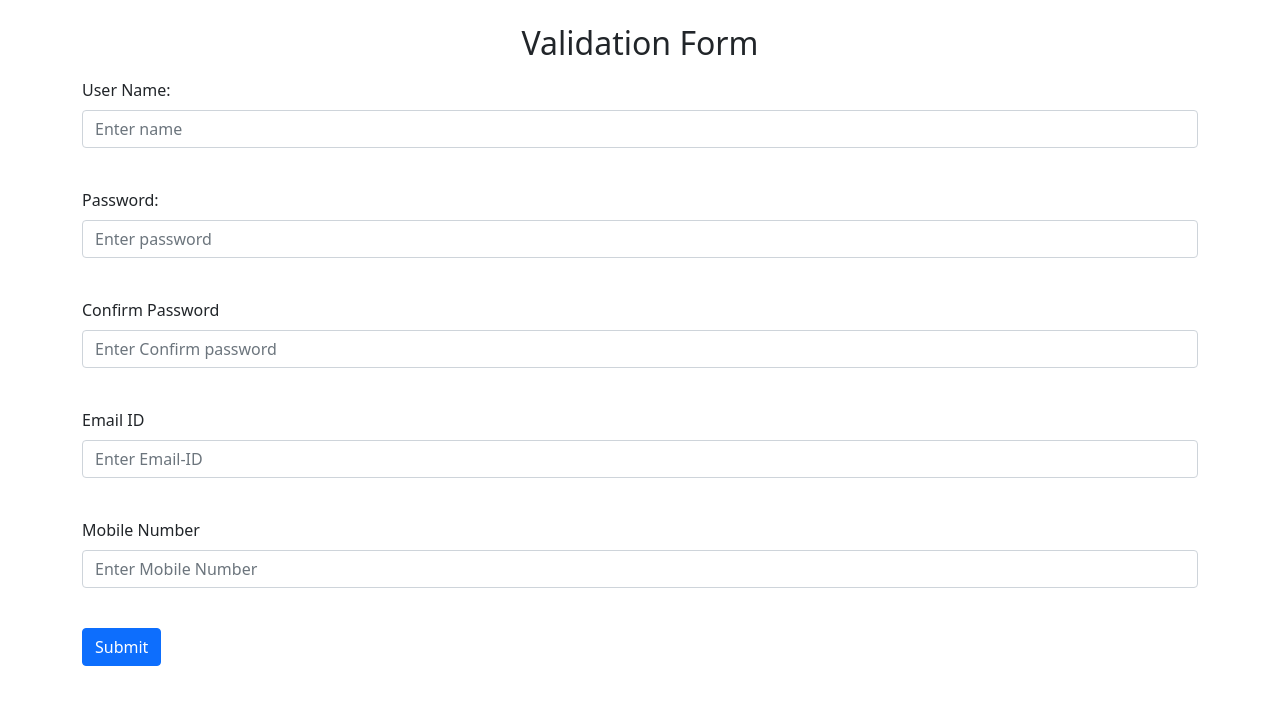
After one commit to joincodecamp/tanyaCoder, a web app: file form validation form/forrm.html in a window 1280 px wide. The commit adds this page. Shown: the top 705 px of the page. Run offline with its HTML, style and script files only (its server is not run), Linux system fonts and the light colour scheme.

Commit message:
formValidaton

```diff
--- a/bootstrap/pages/web.html
+++ b/bootstrap/pages/web.html
@@ -1,3 +1,4 @@
+
 <!DOCTYPE html>
 <html lang="en">
   <head>
@@ -85,7 +86,8 @@
           </div>
         </div>
         </div>
-      <div class="svg-border-rounded text-white">                                                                                                                    <svg xmlns="http://www.w3.org/2000/svg" viewBox="0 0 144.54 17.34" preserveAspectRatio="none" fill="currentColor"><path d="M144.54,17.34H0V0H144.54ZM0,0S32.36,17.34,72.27,17.34,144.54,0,144.54,0"></path></svg>
+      <div class="svg-border-rounded text-white">
+                  <svg xmlns="http://www.w3.org/2000/svg" viewBox="0 0 144.54 17.34" preserveAspectRatio="none" fill="currentColor"><path d="M144.54,17.34H0V0H144.54ZM0,0S32.36,17.34,72.27,17.34,144.54,0,144.54,0"></path></svg>
                         </div>
     </section>
 
--- /dev/null
+++ b/form validation form/form.js
@@ -0,0 +1,73 @@
+const usercheck = /^[A-Za-z. ]{3,30}$/;
+
+const passw = /^(?=.*\d)(?=.*[a-z])(?=.*[A-Z]).{6,20}$/;
+const emailRegex =
+/^[a-z0-9._%+-]+@[a-z0-9.-]+\.[a-z]{2,4}$/;
+const mobileno = /^[789][0-9]{9}$/;
+
+
+
+
+function submitfunction() {
+    var user = document.getElementById('name1').value;
+    if (usercheck.test(user)) {
+        document.getElementById('usererror').innerHTML = " ";
+    }
+    else {
+        document.getElementById('usererror').innerHTML = "** Username is Invalid";
+
+     }
+     // alert(user)
+
+
+
+
+    var password = document.getElementById('password').value;
+        if (passw.test(password)) {
+        document.getElementById('passworderror').innerHTML = " ";
+    }
+    else {
+        document.getElementById('passworderror').innerHTML = "** Password is Invalid";
+    }
+    //    alert(password)
+
+
+
+    var confirm = document.getElementById('Confirm').value;
+    if (password === confirm) {
+    document.getElementById('confirmerror').innerHTML = " ";
+}
+else {
+    document.getElementById('confirmerror').innerHTML = "**  confirm Password is Invalid";
+}
+    // alert(confirm)
+
+
+
+    var email = document.getElementById('email').value;
+    console.log("eamil: ", email)
+    if (emailRegex.test(email)) {
+        console.log("email valid")
+        document.getElementById('emailerror').innerHTML = " ";
+    }
+    else {
+        console.log('invalid email')
+        document.getElementById('emailerror').innerHTML = "** Email is Invalid";
+
+    }
+    // alert(email)
+
+
+
+
+    var mobile = document.getElementById('mobile').value;
+    console.log(mobile)
+    if (mobileno.test(mobile)) {
+        document.getElementById('mobileerror').innerHTML = " ";
+    }
+    else {
+        document.getElementById('mobileerror').innerHTML = "** Mobile number is Invalid";
+    }
+    // alert(mobile)
+
+}
--- /dev/null
+++ b/form validation form/forrm.html
@@ -0,0 +1,65 @@
+<!DOCTYPE html>
+<html lang="en">
+<head>
+    <meta charset="UTF-8">
+    <meta http-equiv="X-UA-Compatible" content="IE=edge">
+    <meta name="viewport" content="width=device-width, initial-scale=1.0">
+    <link href="https://cdn.jsdelivr.net/npm/bootstrap@5.1.3/dist/css/bootstrap.min.css" rel="stylesheet">
+    <title>validation form</title>
+</head>
+<!-- <style>
+    body{
+     background-image: linear-gradient(to left top, #3a7ada, #9279cf, #c07cbe, #d986ad, #e596a1);
+     /* background-image: url("save.jpg"); */
+
+
+    }
+    .full{
+        background-color: white;
+        height: 80%;
+                    width:30%;
+    }
+</style> -->
+<body>
+
+
+    <div class="container full mt-4">
+        <h2 class="text-center ">Validation Form</h2>
+    <div class="mt-3 mb-3 ">
+        <label class="form-label">User Name:</label>
+        <input type="text" placeholder="Enter name" id="name1" class="form-control">
+        <span id="usererror" class="text-danger font-weight-bold"></span>
+    </div>
+    <br>
+    <div class= "mb-3">
+        <label class="form-label">Password:</label>
+        <input type="text" placeholder="Enter password" id="password" class="form-control">
+        <span id="passworderror" class="text-danger font-weight-bold"></span>
+    </div>
+    <br>
+    <div class="mb-3">
+        <label class="form-label">Confirm Password </label>
+        <input type="text" placeholder="Enter Confirm password" id="Confirm" class="form-control">
+        <span id="confirmerror" class="text-danger font-weight-bold"></span>
+    </div>
+    <br>
+    <div class="mb-3">
+        <label class="form-label">Email ID </label>
+        <input type= "text" placeholder="Enter Email-ID" id="email" class="form-control">
+        <span id="emailerror" class="text-danger font-weight-bold"></span>
+    </div>
+    <br>
+    <div class="mb-3">
+        <label class="form-label">Mobile Number</label>
+        <input type="number" placeholder="Enter Mobile Number" id="mobile" class="form-control">
+        <span id="mobileerror" class="text-danger font-weight-bold"></span>
+    </div>
+    <br>
+    <div>
+        <button onclick="submitfunction()" class="btn btn-primary">Submit</button>
+    </div>
+
+    </div>
+    <script src="form.js"></script>
+</body>
+</html>
```
Also changed, not shown: solar system/solar.html (+14 -62 lines), solar system/solar.js (+15 -13 lines), clock/Capture.PNG, earth.png (deleted), form validation form/Capture.PNG (added), moon.png (deleted), solar system/Capture.PNG (added), solar system/Capture1.PNG (added), solar system/Capture2.PNG (added).
